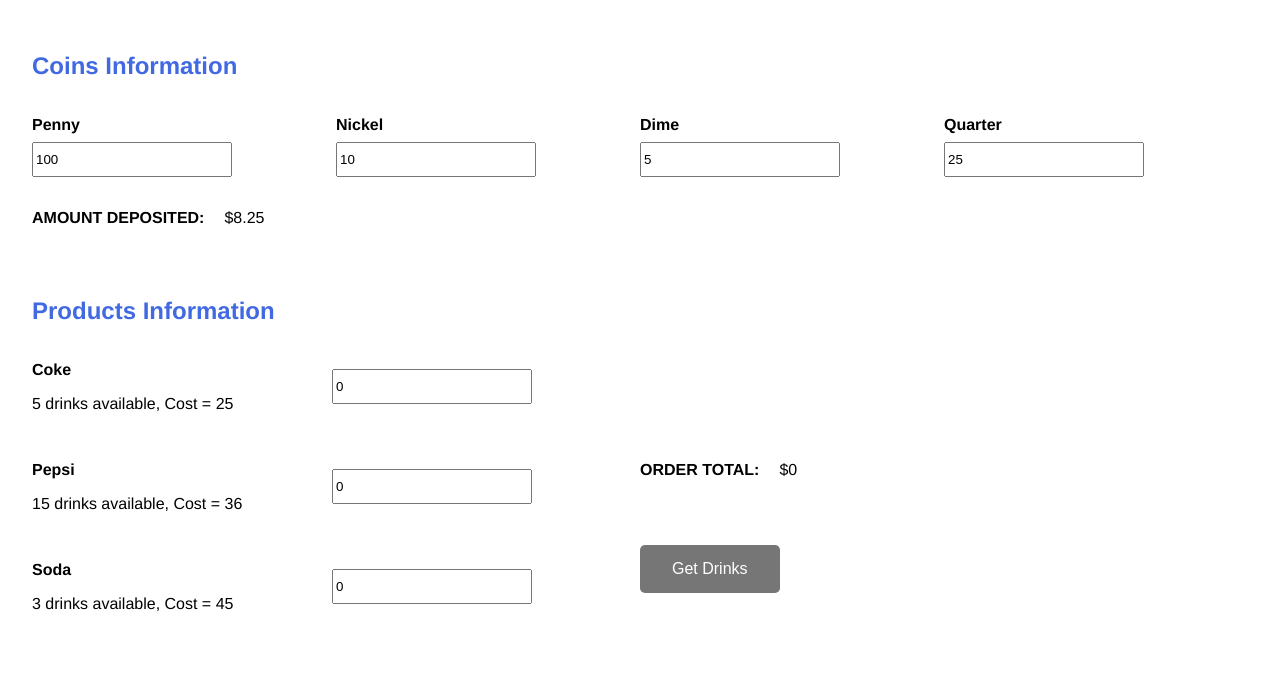
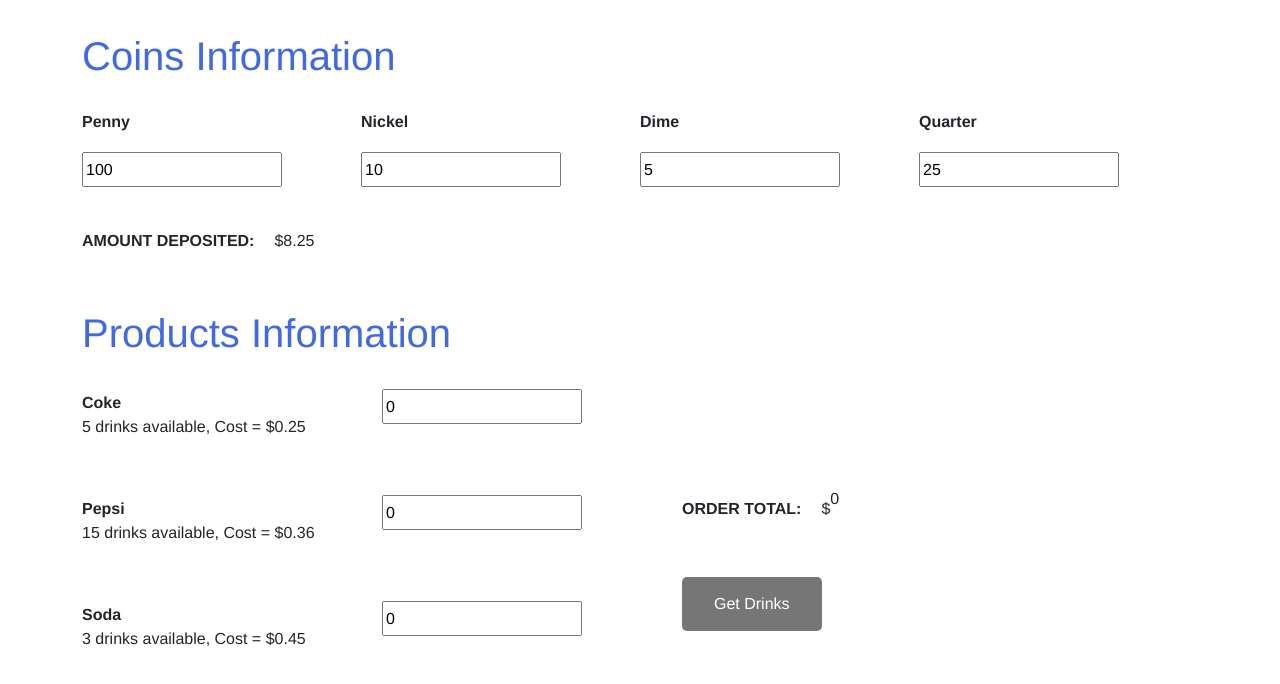
Before and after one commit to JackMcCormick/vending-machine, a React (Create React App) app: page / in a window 1280 px wide. Shown: the top 684 px of the page. Built offline with nearby package versions, Linux system fonts and the light colour scheme.

Commit message:
bootstrap / modal css fix

```diff
--- a/package.json
+++ b/package.json
@@ -7,6 +7,7 @@
     "@testing-library/react": "^11.2.7",
     "@testing-library/user-event": "^12.8.3",
     "@types/react-bootstrap": "^1.0.1",
+    "bootstrap": "^5.1.0",
     "react": "^17.0.2",
     "react-bootstrap": "^1.6.1",
     "react-dom": "^17.0.2",
--- a/src/index.tsx
+++ b/src/index.tsx
@@ -2,6 +2,7 @@ import React from "react";
 import ReactDOM from "react-dom";
 import "./styles/index.css";
 import App from "./app/App";
+import "bootstrap/dist/css/bootstrap.min.css";
 
 ReactDOM.render(
   <React.StrictMode>
--- a/src/styles/App.css
+++ b/src/styles/App.css
@@ -84,7 +84,7 @@ button:disabled {
 }
 
 .adjust-text-height {
-  margin-top: -16px;
+  margin-top: 10px;
 }
 
 h1 {
--- a/src/ui-kit/GS-soda-input.tsx
+++ b/src/ui-kit/GS-soda-input.tsx
@@ -10,7 +10,7 @@ export interface GSSodaInputProps {
   value?: string | number;
   validationMessage?: string;
   availableDrinks?: number;
-  cost?: number;
+  cost: number;
 }
 export interface GSSodaInputState {}
 
@@ -45,8 +45,8 @@ export class GSSodaInput extends React.Component<
               {this.props.label}
             </label>
             <p>
-              {this.props.availableDrinks} drinks available, Cost ={" "}
-              {this.props.cost}
+              {this.props.availableDrinks} drinks available, Cost ={" $"}
+              {(this.props.cost / 100).toFixed(2)}
             </p>
           </div>
           <div className={"soda-col"}>
--- a/src/ui-kit/GSOrderTotal.tsx
+++ b/src/ui-kit/GSOrderTotal.tsx
@@ -27,7 +27,7 @@ export class GSOrderTotal extends React.Component<
               {this.props.label}
             </label>
           </div>
-          <span>$</span>
+          <span className={"adjust-text-height"}>$</span>
           {this.props.amount && this.props.amount > 0 && (
             <div className={"order-col adjust-text-height"}>
               <p>{(this.props.amount / 100).toFixed(2)}</p>
```
Also changed, not shown: 1 other file (tests, documents, lock files or other folders).
